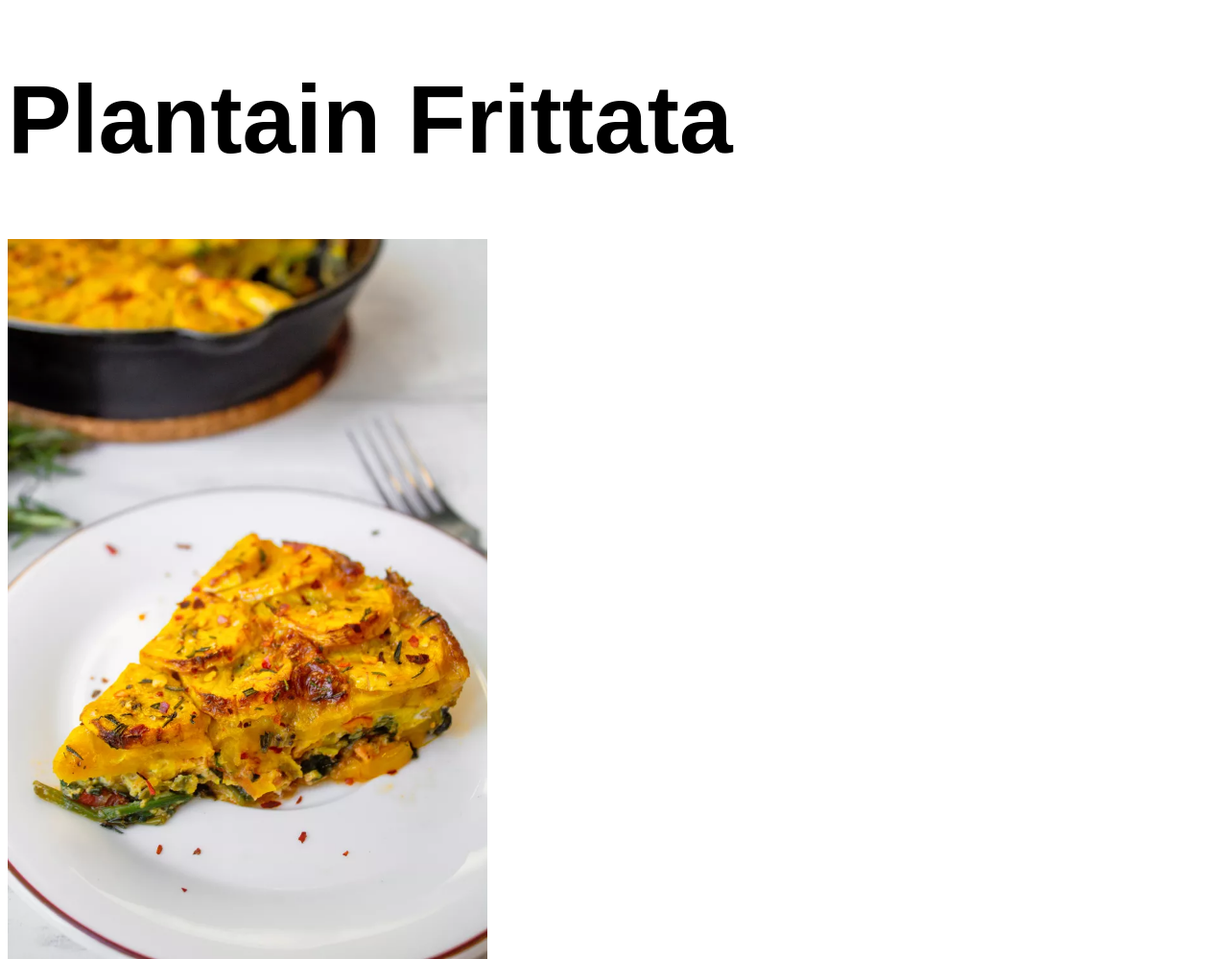
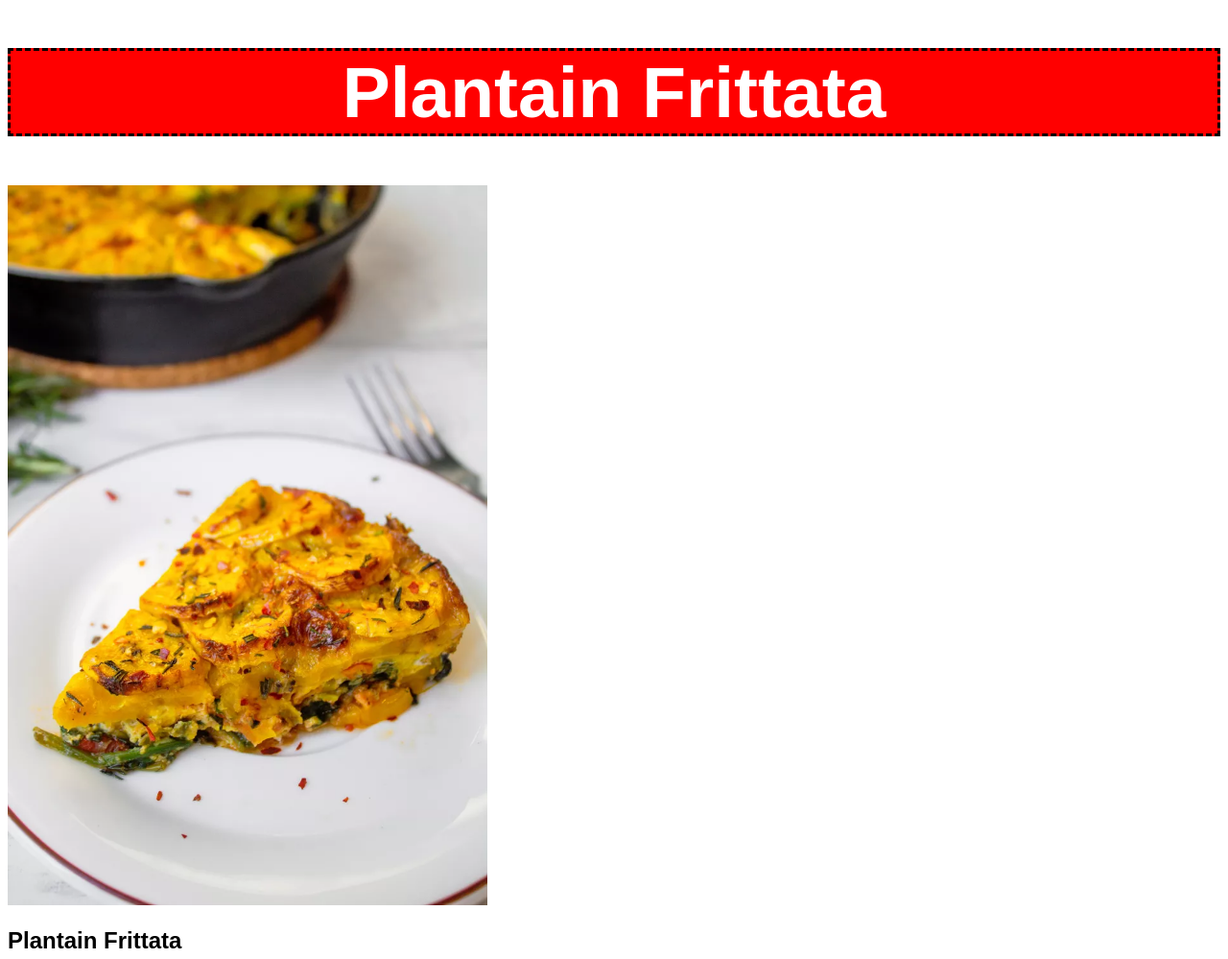
Before and after one commit to firbe/odin-recipes-macOS, a plain HTML site: page recipes/Plantain-Frittata.html in a window 1280 px wide. Shown: the top 999 px of the page at 96% size. Drawn offline with Linux system fonts and the light colour scheme.

Commit message:
Add CSS to Plantain Frittata

```diff
--- a/recipes/Plantain-Frittata.html
+++ b/recipes/Plantain-Frittata.html
@@ -7,7 +7,7 @@
     </head>
 
     <body>
-        <h1>Plantain Frittata</h1>
+        <h1 class="title">Plantain Frittata</h1>
 
         <img src="../images/Plantain-Frittata.webp" alt="Plantain Frittata" height="750" width="500">
 
--- a/styles.css
+++ b/styles.css
@@ -1,19 +1,15 @@
+/* General */
 * {
     font-family: sans-serif;
 }
 
-h1,h2,h3,h4,h5,h6 {
-    font-weight: 700px;
+.title {
+    font-size: 75px;
+    text-align: center;
+    background-color: red;
+    color: white;
+    border-color: black;
+    border-style: dashed;
 }
 
-h1 {
-    font-size: 100px;
-}
-
-h2,h3 {
-    font-size: 50px;
-}
-
-strong {
-    font-size: 20px;
-}
+/*  */
```
Also changed, not shown: index.html (+1 -1 lines).
